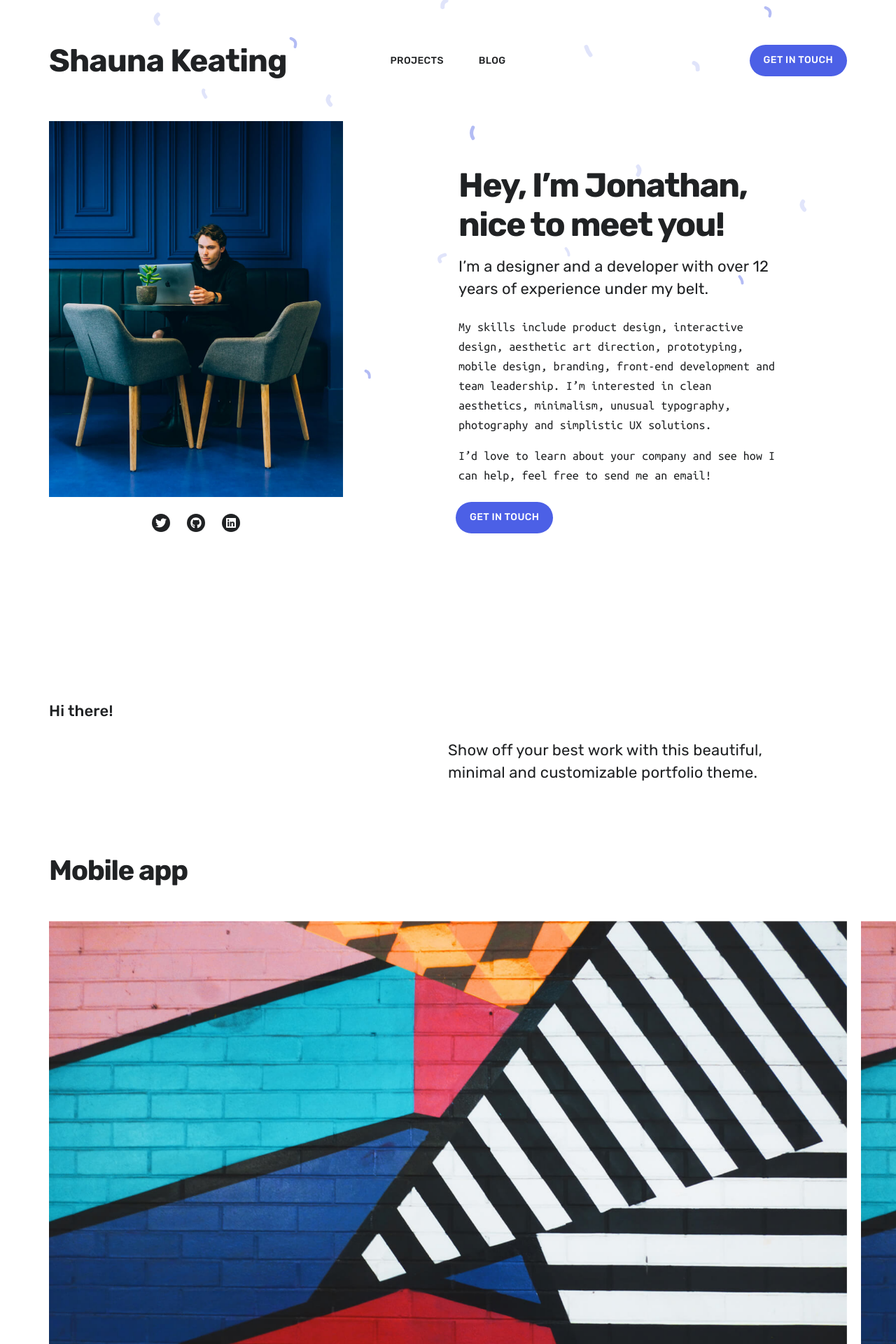
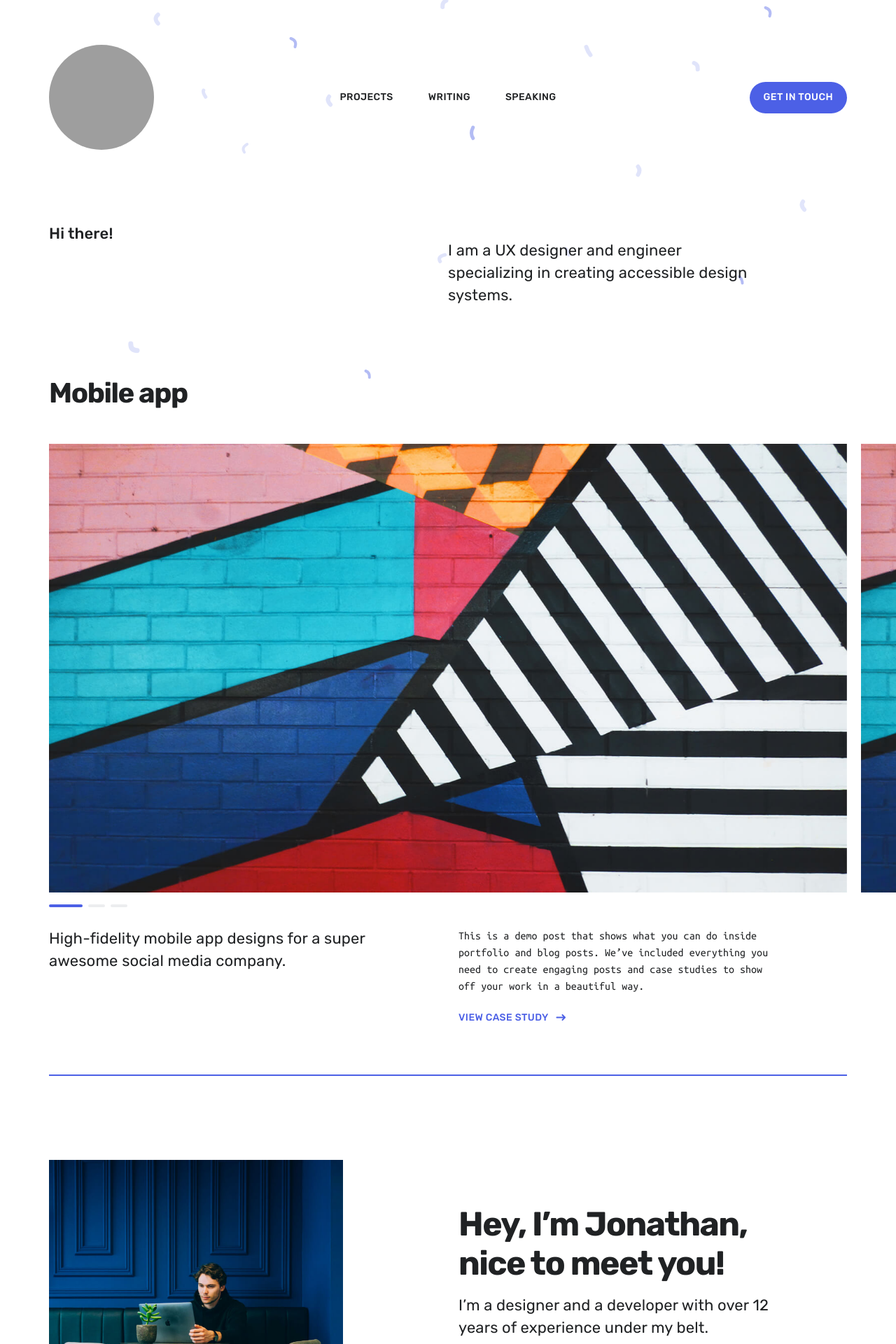
Before and after one commit to Shkeating/shauna.githib.io, a Jekyll site: the page built from index.html, in a window 1280 px wide. Shown: the top 1920 px of the page at 70% size. Built offline with Jekyll 4.4.1, drawn with Linux system fonts in a browser that asks for light colours; nearby versions of some CDN libraries; some of the changed text lies outside the part shown; grey boxes are pictures that could not be loaded.

Commit message:
sets up page structure, adds profile photo from github to header as logo, fills in initial section, fills in navigation

```diff
--- a/_sass/_includes/_component__header.scss
+++ b/_sass/_includes/_component__header.scss
@@ -15,6 +15,9 @@
     width: $logo-width;
     position: relative;
     z-index: 10;
+    img {
+      border-radius: 100%;
+    }
   }
 
   .header__title {
--- a/index.html
+++ b/index.html
@@ -2,7 +2,7 @@
 layout: default
 overtitle: Hi there!
 title:
-description: Show off your best work with this beautiful, minimal and customizable portfolio theme.
+description: I am a UX designer and engineer specializing in creating accessible design systems.
 featured_image: /images/social.jpg
 ---
 
@@ -11,8 +11,6 @@
 	{% if site.data.settings.hero_settings.background_image %}
 	<img src="{{ site.data.settings.hero_settings.background_image | relative_url }}" class="hero__background" draggable="false">
 	{% endif %}
-
-	{% include section__about.html %}
 
 	<section class="hero">
 		<div class="wrap grid">
@@ -58,6 +56,7 @@
 		</div>
 	</section>
 
+	{% include section__about.html %}
 
 
 	<section class="recent-posts">
```
Also changed, not shown: _data/settings.yml (+6 -4 lines), images/backgrounds/geometric.jpg (added), 9 other files.
